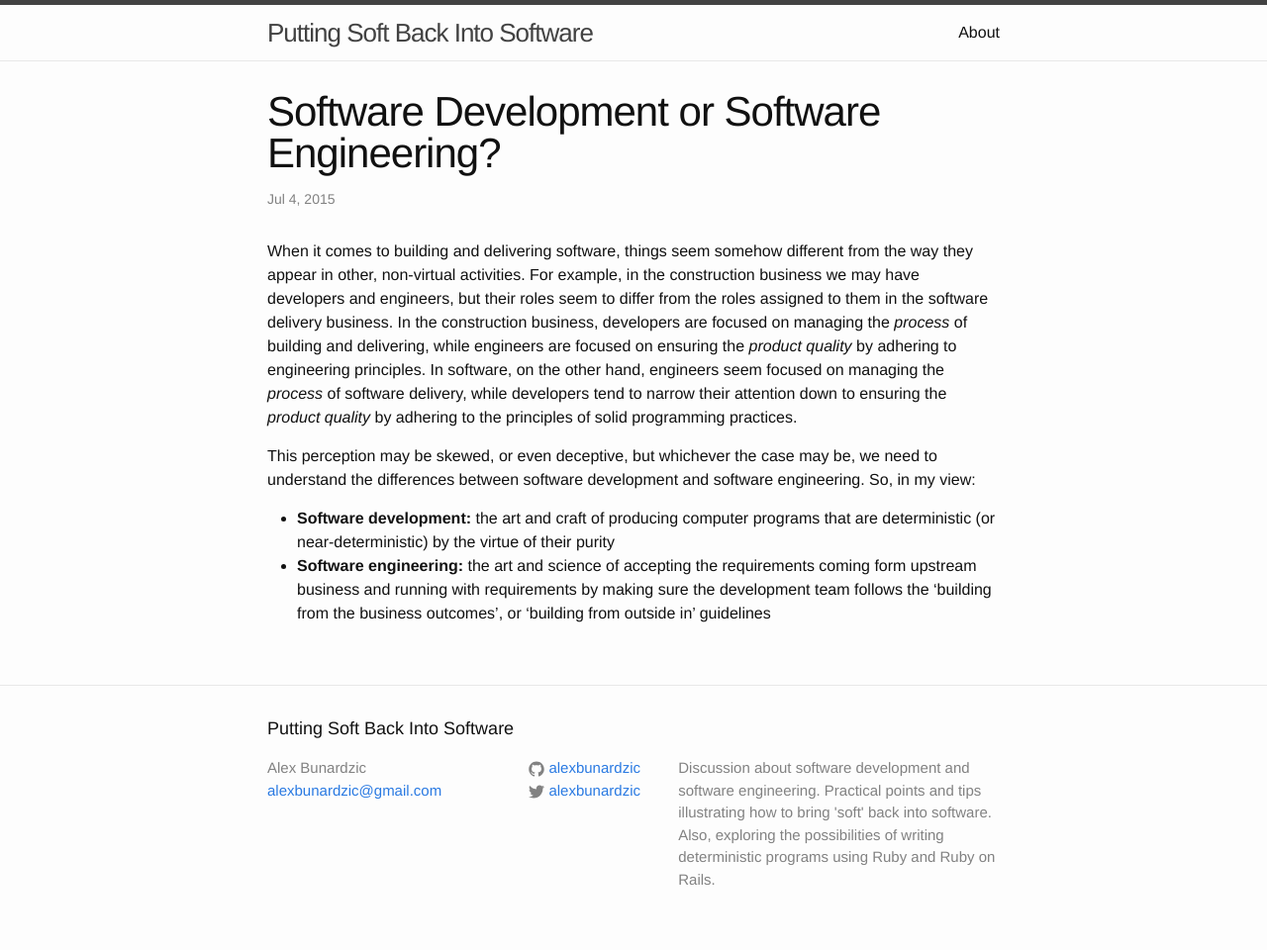
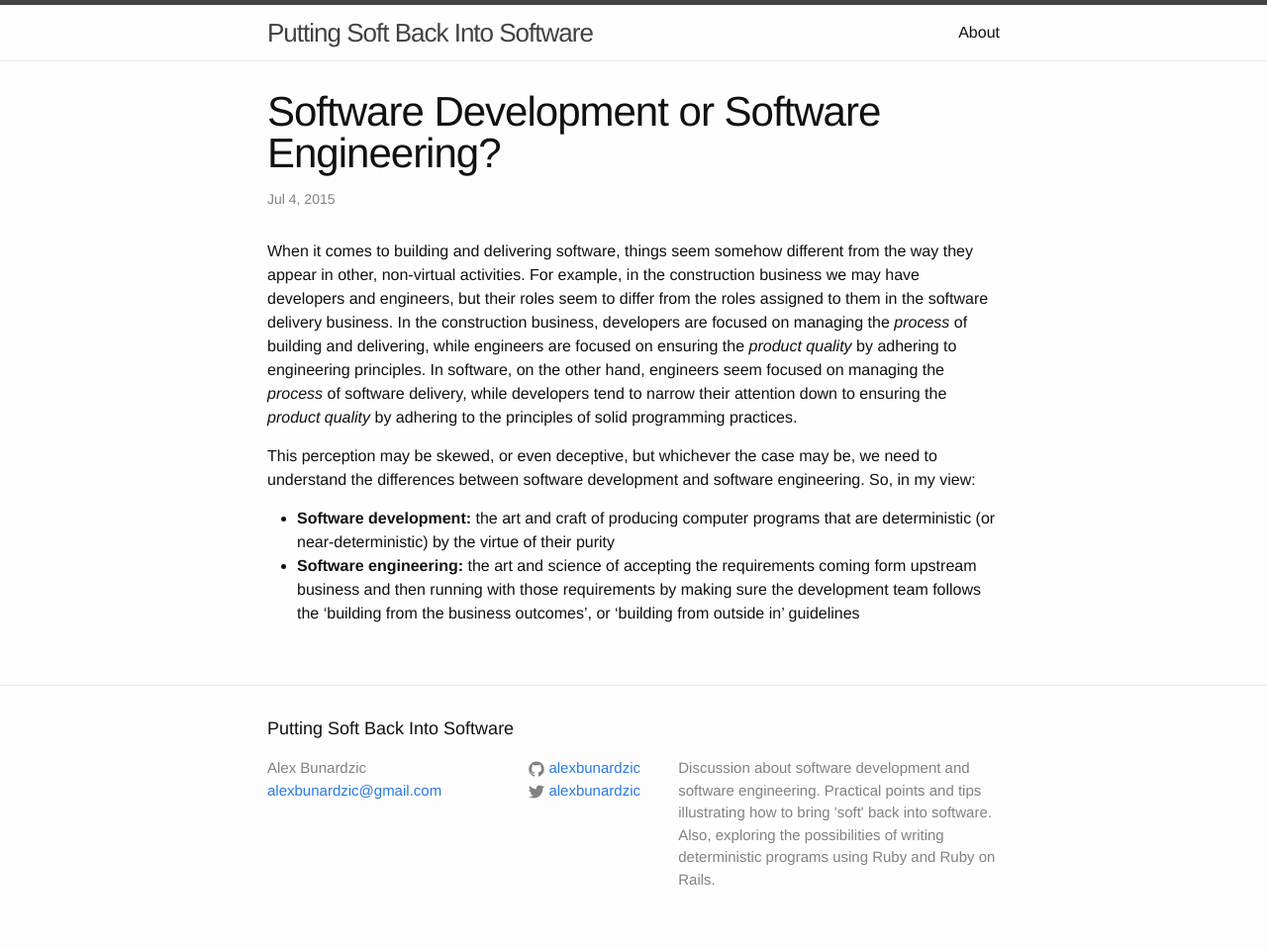
Before and after one commit to alexbunardzic/digitalexprt, a Jekyll site: the page built from _posts/2015-07-03-development-or-engineering.markdown, in a window 1280 px wide. Shown: the whole page at 99% size. Built offline with Jekyll 4.4.1, drawn with Linux system fonts in a browser that asks for light colours.

Commit message:
Changes to the first post

```diff
--- a/_posts/2015-07-03-development-or-engineering.markdown
+++ b/_posts/2015-07-03-development-or-engineering.markdown
@@ -9,4 +9,4 @@ When it comes to building and delivering software, things seem somehow different
 This perception may be skewed, or even deceptive, but whichever the case may be, we need to understand the differences between software development and software engineering. So, in my view:
 
 * **Software development:** the art and craft of producing computer programs that are deterministic (or near-deterministic) by the virtue of their purity
-* **Software engineering:** the art and science of accepting the requirements coming form upstream business and running with requirements by making sure the development team follows the 'building from the business outcomes', or 'building from outside in' guidelines
+* **Software engineering:** the art and science of accepting the requirements coming form upstream business and then running with those requirements by making sure the development team follows the 'building from the business outcomes', or 'building from outside in' guidelines
```
